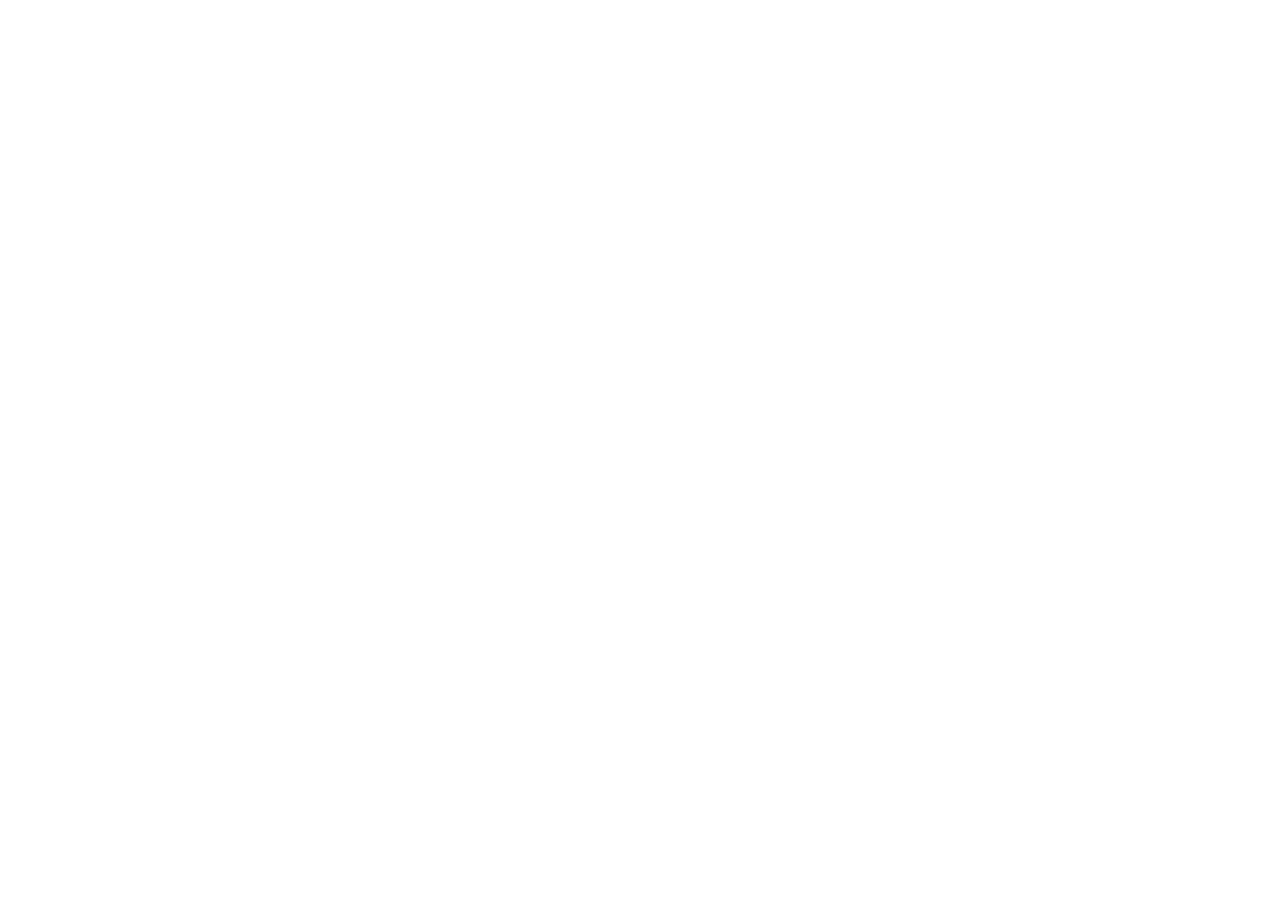
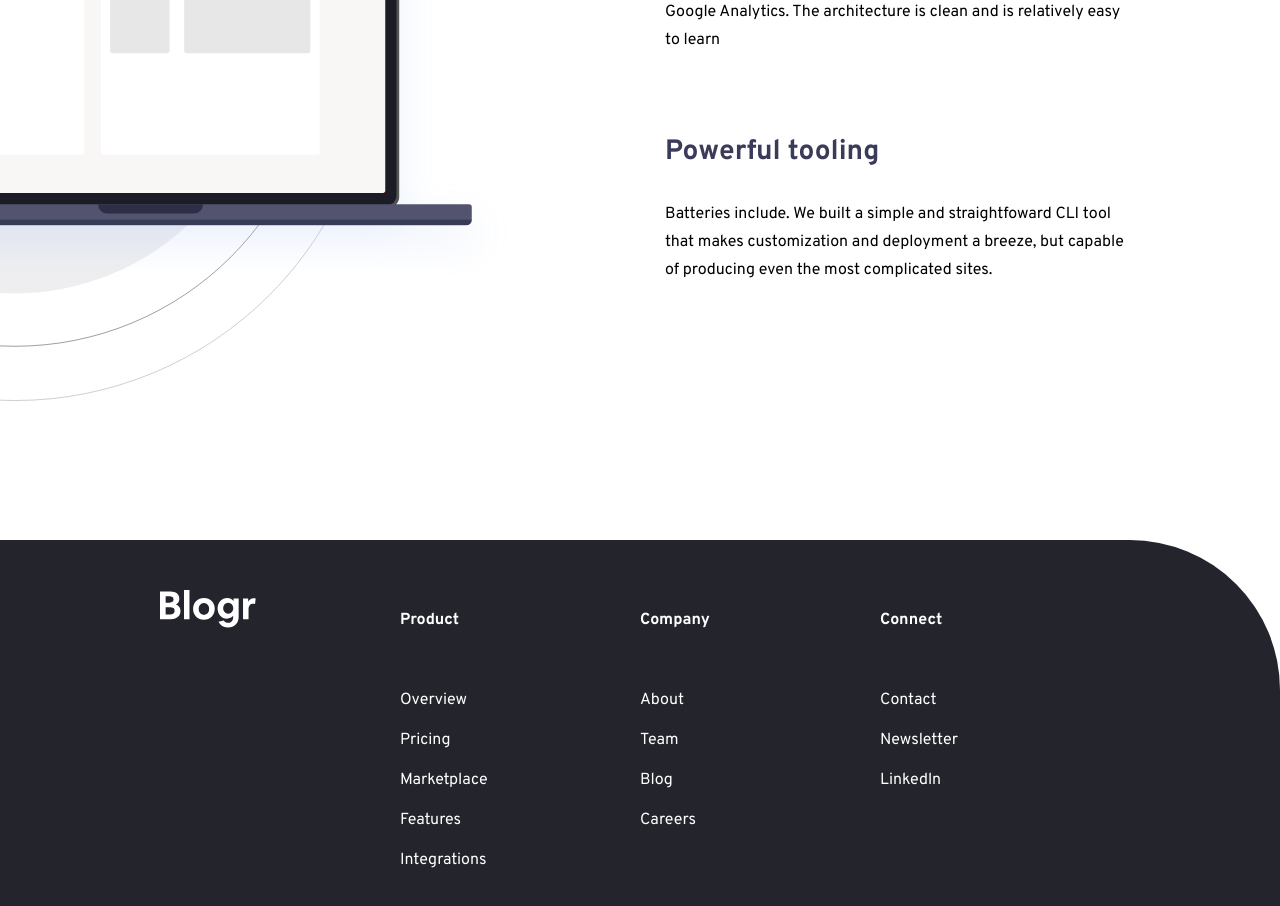
Before and after one commit to Tamburini-Christofer/Junior-Ex-Front-React-blogr-landing-page-main, a React (Vite) app: page / in a window 1280 px wide. Shown: the part 2440-3346 px from the top of the page. Before the commit the page ends 2079 px from the top, so only its background shows below. Built offline with nearby package versions, Linux system fonts and the light colour scheme.

Commit message:
Creazione Footer

```diff
--- a/src/App.css
+++ b/src/App.css
@@ -5,10 +5,17 @@
 }
 
 body{
+    font-size: 16px;
     font-family: "Overpass", Arial, Helvetica, sans-serif;
 }
 
-ul{
+a{
+    text-decoration: none;
+    color: white;
+}
+
+ul,
+li{
     list-style-type: none;
 }
 
@@ -120,7 +127,7 @@ button{
 
 .containerCont1 div{
     width: 60%;
-    margin-top: 110px;
+    margin-top: 100px;
     line-height: 26px;
 }
 
@@ -166,3 +173,60 @@ button{
     color: white;
    line-height: 28px;
 }
+
+/*****************************************/
+.containerImg3{
+    height: 1000px;
+    background-image: url("/public/img/illustration-laptop-desktop.svg");
+    background-repeat: no-repeat;
+    background-position-x: -90%;
+    background-position-y: 50%;
+    background-size: 70%;
+}
+
+.contentSez3{
+    width: 40%;
+    padding: 200px 25px;
+    margin: 0 50%;
+}
+
+.contentSez3 div{
+    margin: 80px 0;
+}
+
+.contentSez3 h3{
+    color: #3A3B59;
+    font-size: 28px;
+    margin: 0px 0 30px 0;
+}
+
+.contentSez3 span{
+    line-height: 28px;
+}
+
+/*************************/
+.footer{
+    background-color: #24242C;
+    border-radius: 0 150px 0 0;
+    padding: 40px;
+}
+
+.footerGrid{
+    width: 80%;
+    margin: 10px auto;
+    display: grid;
+    grid-template-columns: repeat(4, 1fr);
+}
+
+.footerGrid h4{
+    color: white;
+    margin-bottom: 60px;
+}
+
+.ulFlex li{
+    margin: 20px 0;
+}
+
+.footerGrid img{
+    max-width: 40%;
+}
--- a/src/assets/components/footer/Footer.jsx
+++ b/src/assets/components/footer/Footer.jsx
@@ -1,8 +1,69 @@
 const Footer = () => {
-    return (
-        <>
-        </>
-    )
-}
+  const logo = "/public/img/logo.svg";
+
+  const product = [
+    "Overview",
+    "Pricing",
+    "Marketplace",
+    "Features",
+    "Integrations",
+  ];
+  const company = ["About", "Team", "Blog", "Careers"];
+  const connect = ["Contact", "Newsletter", "Linkedln"];
+
+  return (
+    <>
+      <div className="footer">
+        <div className="footerGrid">
+          <div>
+            <img src={logo} alt="Logo aziendale" />
+          </div>
+          <div>
+            <nav>
+              <ul className="ulFlex">
+                <li>
+                  <h4>Product</h4>
+                </li>
+                {product.map((lista, index) => (
+                  <li keys={index}>
+                    <a href="">{lista}</a>
+                  </li>
+                ))}
+              </ul>
+            </nav>
+          </div>
+          <div>
+            <nav>
+              <ul className="ulFlex">
+                <li>
+                  <h4>Company</h4>
+                </li>
+                {company.map((lista, index) => (
+                  <li keys={index}>
+                    <a href="">{lista}</a>
+                  </li>
+                ))}
+              </ul>
+            </nav>
+          </div>
+          <div>
+            <nav>
+              <ul className="ulFlex">
+                <li>
+                  <h4>Connect</h4>
+                </li>
+                {connect.map((lista, index) => (
+                  <li keys={index}>
+                    <a href="">{lista}</a>
+                  </li>
+                ))}
+              </ul>
+            </nav>
+          </div>
+        </div>
+      </div>
+    </>
+  );
+};
 
 export default Footer;
--- a/src/assets/components/main/ContentSez3.jsx
+++ b/src/assets/components/main/ContentSez3.jsx
@@ -1,6 +1,24 @@
 const ContentSez3 = () => {
     return (
-        <></>
+        <>
+            <div className="containerImg3">
+                <div className="contentSez3">
+                    <div>
+                        <h3>Free, open, simple </h3>
+                        <span>Blogr is free and open source application backend by a large community of helpful developers. It support features such as code syntax highlighting, RSS feeds, social medias integration, thind-party commenting tools, and works seamlessly with Google Analytics. The architecture is clean and is relatively easy to learn
+
+                        </span>
+                    </div>
+                    <div>
+                        <h3>Powerful tooling</h3>
+                        <span>
+                           Batteries include. We built a simple and straightfoward CLI tool that makes customization and deployment a breeze, but capable of producing even the most complicated sites.
+                        </span>
+                  </div>
+                </div>
+            </div>
+
+        </>
     )
 }
 
```
